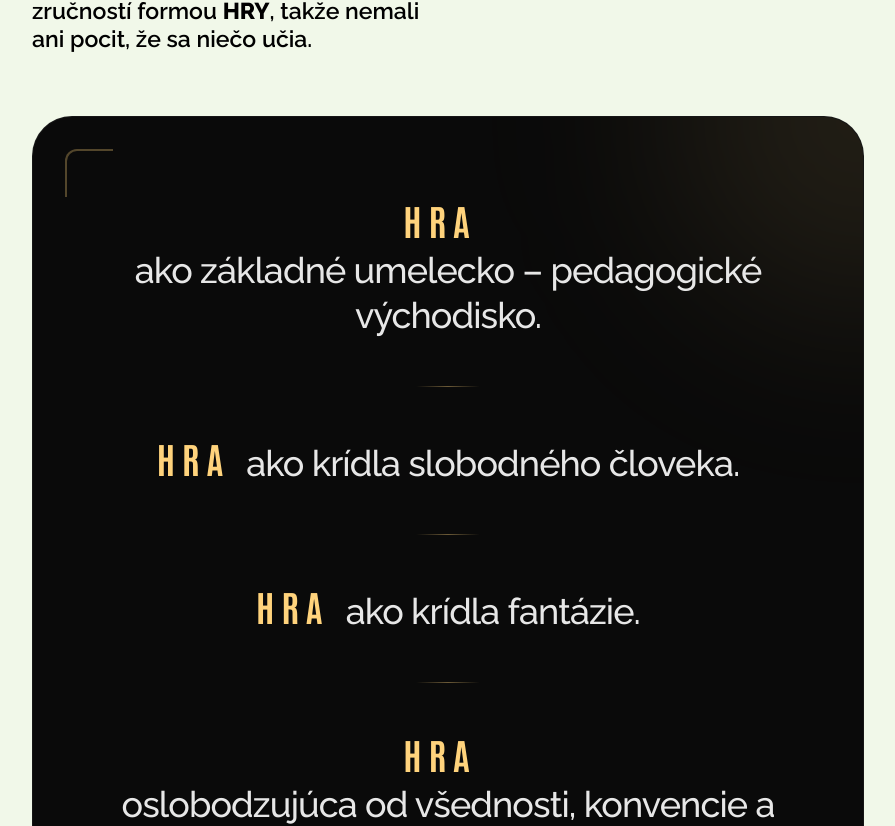
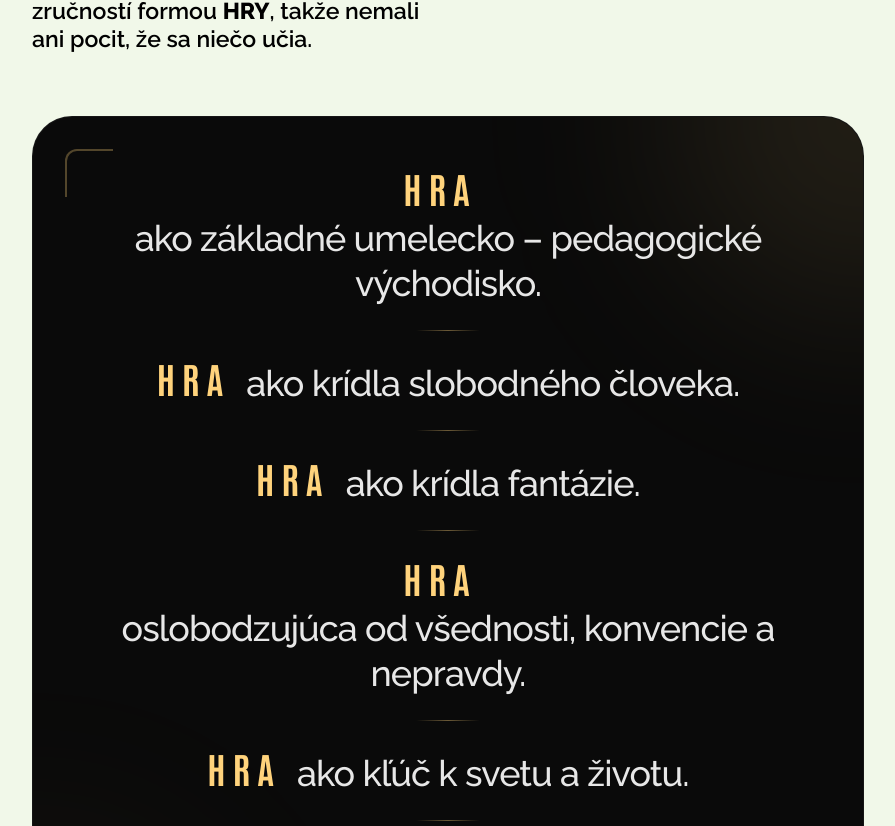
Before and after one commit to aebdigital/ludus, a Next.js app: page /skola-ludus in a window 1280 px wide. Shown: the part 1044-1870 px from the top of the page, without its empty margins (0-895 px from the left). Built offline with nearby package versions, Linux system fonts and the light colour scheme; no server answers; the database is empty; a web font is replaced by a local one.

Commit message:
style: fix Ludus Tábor spelling, optimize manifest layout, and layout polish

```diff
--- a/src/app/page.tsx
+++ b/src/app/page.tsx
@@ -57,7 +57,7 @@ export default async function Home() {
 
         <IntroSection
           href="/ludus-tabor"
-          title="Ludus Tabor"
+          title="Ludus Tábor"
           description="Denný letný divadelný tábor pre deti a tínedžerov"
           backgroundImage="/images/tabor/IMG_5438.jpeg"
           logo="/images/loga-4/logo-tabor.png"
--- a/src/app/program/ProgramClient.tsx
+++ b/src/app/program/ProgramClient.tsx
@@ -134,7 +134,7 @@ export default function ProgramClient({ events, initialCategory }: ProgramClient
                                 {/* Event Details */}
                                 <div className="flex-1 min-w-[250px]">
                                     <div className="flex items-center gap-3 mb-2">
-                                        <h3 className="text-3xl font-bold m-0 leading-tight group-hover:underline" style={{ fontFamily: 'var(--font-heading)' }}>
+                                        <h3 className="text-3xl font-bold m-0 leading-tight group-hover:underline line-clamp-2 overflow-hidden" style={{ fontFamily: 'var(--font-heading)' }}>
                                             {event.title}
                                         </h3>
                                         {event.age_badge && (
@@ -144,7 +144,7 @@ export default function ProgramClient({ events, initialCategory }: ProgramClient
                                         )}
                                     </div>
                                     {event.subtitle && (
-                                        <p className="text-base font-semibold opacity-80 mb-1">{event.subtitle}</p>
+                                        <p className="text-base font-semibold opacity-80 mb-1 line-clamp-2 overflow-hidden">{event.subtitle}</p>
                                     )}
                                     <p className="text-sm opacity-70 font-semibold uppercase tracking-wide">{event.venue}</p>
                                 </div>
--- a/src/app/skola-ludus/page.tsx
+++ b/src/app/skola-ludus/page.tsx
@@ -56,12 +56,12 @@ export default function SkolaLudusPage() {
             </div>
 
             {/* Premium HTML Manifest */}
-            <section className="mb-24 py-20 px-8 bg-[#0a0a0a] rounded-[2.5rem] text-center shadow-3xl relative overflow-hidden group border border-white/5">
+            <section className="mb-24 py-12 px-8 bg-[#0a0a0a] rounded-[2.5rem] text-center shadow-3xl relative overflow-hidden group border border-white/5">
               {/* Decorative background glows */}
               <div className="absolute top-0 right-0 w-96 h-96 bg-[#ffd37c]/10 rounded-full -mr-48 -mt-48 blur-[100px] group-hover:bg-[#ffd37c]/20 transition-colors duration-1000" />
               <div className="absolute bottom-0 left-0 w-96 h-96 bg-[#ffd37c]/5 rounded-full -ml-48 -mb-48 blur-[100px] group-hover:bg-[#ffd37c]/15 transition-colors duration-1000" />
 
-              <div className="relative z-10 space-y-12 max-w-5xl mx-auto">
+              <div className="relative z-10 space-y-6 max-w-5xl mx-auto">
                 {[
                   "ako základné umelecko – pedagogické východisko.",
                   "ako krídla slobodného človeka.",
@@ -81,7 +81,7 @@ export default function SkolaLudusPage() {
                       <span className="inline-block">{text}</span>
                     </p>
                     {index < 5 && (
-                      <div className="flex justify-center mt-12">
+                      <div className="flex justify-center mt-6">
                         <div className="w-16 h-[1px] bg-gradient-to-r from-transparent via-[#ffd37c]/40 to-transparent" />
                       </div>
                     )}
--- a/src/components/IntroSection.tsx
+++ b/src/components/IntroSection.tsx
@@ -5,7 +5,7 @@ import Image from 'next/image';
 
 interface IntroSectionProps {
   href: string;
-  title: string;
+  title: React.ReactNode;
   description: string;
   backgroundImage: string;
   logo: string;
```
